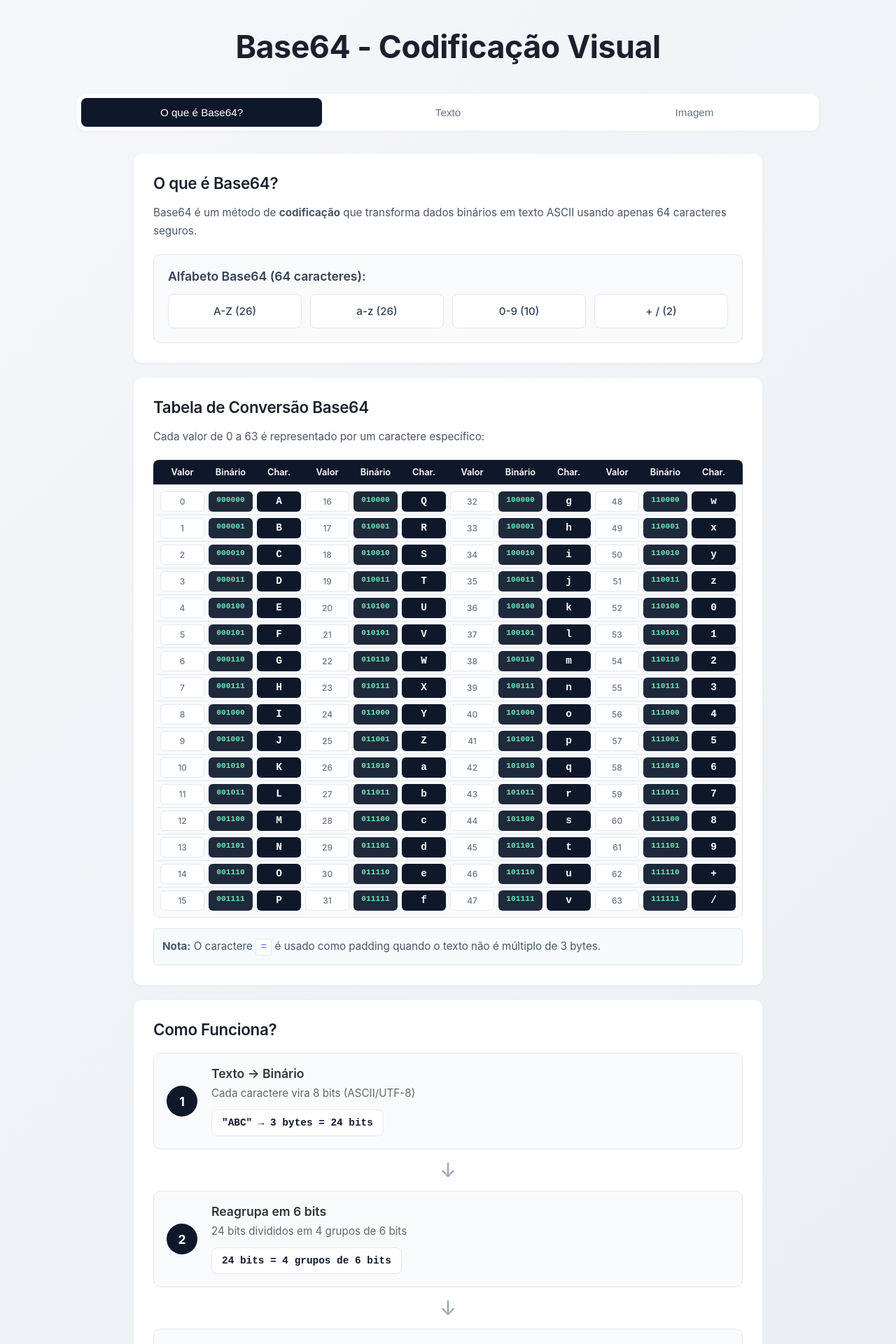
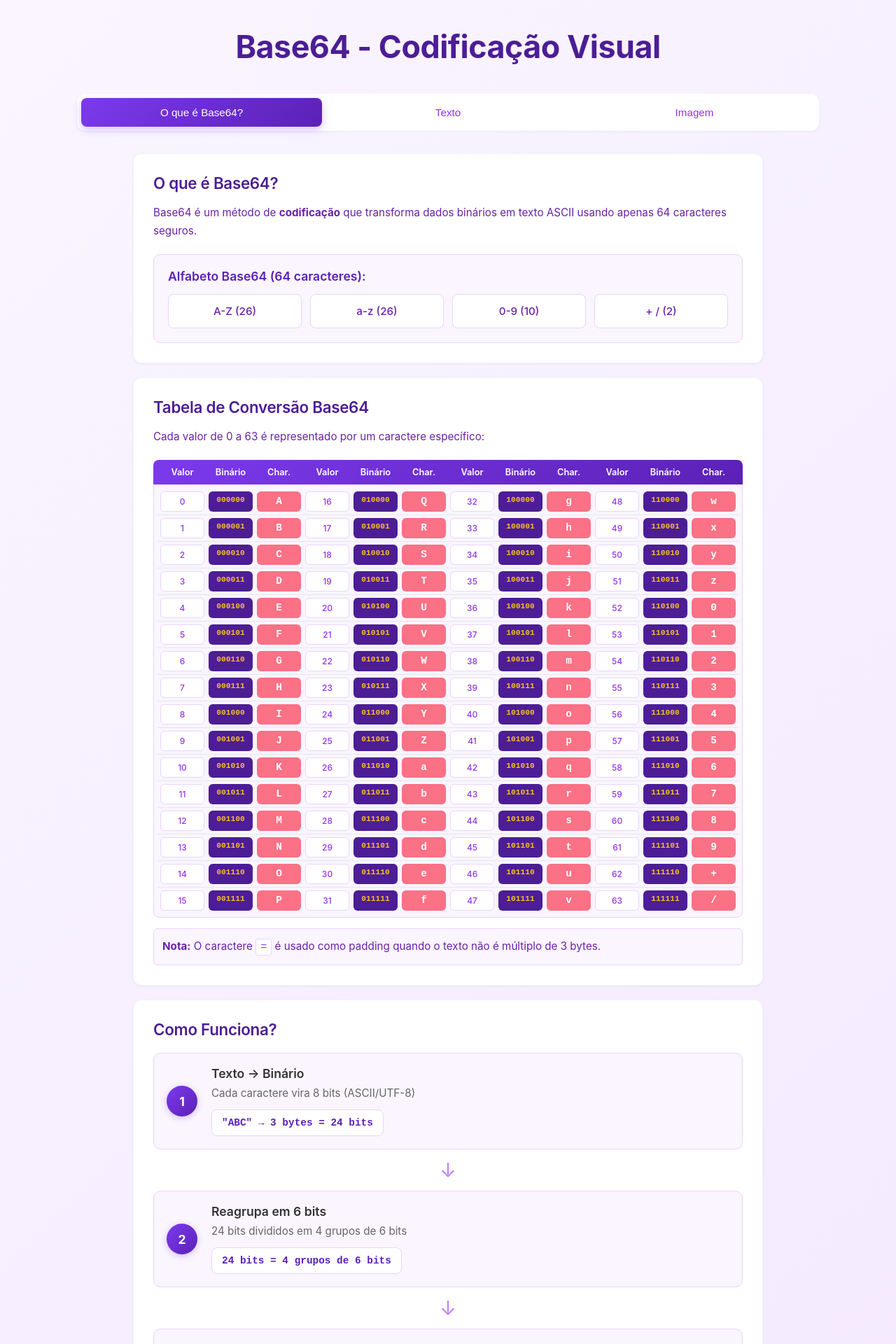
Before and after one commit to KennyS404/base64, a React (Vite) app: page / in a window 1280 px wide. Shown: the top 1920 px of the page at 70% size. Built offline with nearby package versions, Linux system fonts and the light colour scheme.

Commit message:
style: change color scheme to purple-violet with coral accents

```diff
--- a/src/App.css
+++ b/src/App.css
@@ -13,13 +13,13 @@
   font-size: 2.8rem;
   margin-bottom: 12px;
   font-weight: 700;
-  color: #1a202c;
+  color: #4c1d95;
   letter-spacing: -0.5px;
 }
 
 .header p {
   font-size: 1.05rem;
-  color: #64748b;
+  color: #7c3aed;
   font-weight: 400;
 }
 
@@ -38,7 +38,7 @@
   padding: 12px 20px;
   border: none;
   background: transparent;
-  color: #64748b;
+  color: #9333ea;
   font-size: 0.95rem;
   border-radius: 8px;
   cursor: pointer;
@@ -47,14 +47,14 @@
 }
 
 .tab:hover {
-  color: #334155;
-  background: #f8fafc;
+  color: #6b21a8;
+  background: #faf5ff;
 }
 
 .tab.active {
-  background: #0f172a;
+  background: linear-gradient(135deg, #7c3aed 0%, #5b21b6 100%);
   color: white;
-  box-shadow: 0 1px 2px rgba(0, 0, 0, 0.1);
+  box-shadow: 0 4px 12px rgba(124, 58, 237, 0.3);
 }
 
 .card {
@@ -67,7 +67,7 @@
 }
 
 .card h2 {
-  color: #1a202c;
+  color: #4c1d95;
   margin-bottom: 16px;
   font-size: 1.4rem;
   font-weight: 600;
@@ -75,7 +75,7 @@
 }
 
 .card h3 {
-  color: #334155;
+  color: #5b21b6;
   margin-bottom: 14px;
   font-size: 1.1rem;
   font-weight: 600;
@@ -83,7 +83,7 @@
 
 .card p {
   line-height: 1.7;
-  color: #475569;
+  color: #6b21a8;
   font-size: 0.95rem;
 }
 
@@ -95,9 +95,9 @@
 .alfabeto-base64 {
   margin-top: 20px;
   padding: 20px;
-  background: #f8fafc;
+  background: #faf5ff;
   border-radius: 10px;
-  border: 1px solid #e2e8f0;
+  border: 1px solid #e9d5ff;
 }
 
 .alfabeto-grid {
@@ -113,14 +113,15 @@
   border-radius: 8px;
   text-align: center;
   font-weight: 500;
-  color: #334155;
+  color: #6b21a8;
   font-size: 0.95rem;
-  border: 1px solid #e2e8f0;
+  border: 1px solid #e9d5ff;
   transition: all 0.2s ease;
 }
 
 .alfabeto-grid span:hover {
-  border-color: #cbd5e1;
+  border-color: #c084fc;
+  background: #faf5ff;
   transform: translateY(-1px);
 }
 
@@ -134,7 +135,7 @@
   grid-template-columns: repeat(12, 1fr);
   gap: 6px;
   padding: 10px;
-  background: #0f172a;
+  background: linear-gradient(135deg, #7c3aed 0%, #5b21b6 100%);
   color: white;
   border-radius: 8px 8px 0 0;
   font-weight: 600;
@@ -143,8 +144,8 @@
 }
 
 .tabela-body {
-  background: #f8fafc;
-  border: 1px solid #e2e8f0;
+  background: #faf5ff;
+  border: 1px solid #e9d5ff;
   border-radius: 0 0 8px 8px;
   padding: 5px;
 }
@@ -167,14 +168,14 @@
   text-align: center;
   border-radius: 6px;
   font-size: 0.75rem;
-  color: #64748b;
+  color: #9333ea;
   font-weight: 500;
-  border: 1px solid #e2e8f0;
+  border: 1px solid #e9d5ff;
 }
 
 .tabela-row .binario {
-  background: #1e293b;
-  color: #6ee7b7;
+  background: #4c1d95;
+  color: #fbbf24;
   padding: 6px 4px;
   text-align: center;
   border-radius: 6px;
@@ -184,7 +185,7 @@
 }
 
 .tabela-row .caractere {
-  background: #0f172a;
+  background: #fb7185;
   color: white;
   padding: 6px;
   text-align: center;
@@ -197,9 +198,9 @@
 .tabela-nota {
   margin-top: 15px;
   padding: 12px;
-  background: #f7fafc;
+  background: #faf5ff;
   border-radius: 6px;
-  border: 1px solid #e2e8f0;
+  border: 1px solid #e9d5ff;
   font-size: 0.95rem;
 }
 
@@ -208,8 +209,8 @@
   padding: 2px 6px;
   border-radius: 3px;
   font-family: 'Courier New', monospace;
-  color: #5a67d8;
-  border: 1px solid #e2e8f0;
+  color: #7c3aed;
+  border: 1px solid #e9d5ff;
 }
 
 .processo {
@@ -221,22 +222,23 @@
   align-items: center;
   gap: 20px;
   padding: 18px;
-  background: #f8fafc;
+  background: #faf5ff;
   border-radius: 10px;
   margin: 12px 0;
-  border: 1px solid #e2e8f0;
+  border: 1px solid #e9d5ff;
   transition: all 0.2s ease;
 }
 
 .passo:hover {
-  border-color: #cbd5e1;
+  border-color: #c084fc;
   transform: translateX(4px);
+  background: #f3e8ff;
 }
 
 .numero {
   width: 44px;
   height: 44px;
-  background: #0f172a;
+  background: linear-gradient(135deg, #7c3aed 0%, #5b21b6 100%);
   color: white;
   border-radius: 50%;
   display: flex;
@@ -245,6 +247,7 @@
   font-size: 1.1rem;
   font-weight: 700;
   flex-shrink: 0;
+  box-shadow: 0 2px 8px rgba(124, 58, 237, 0.3);
 }
 
 .desc h3 {
@@ -263,16 +266,16 @@
   border-radius: 8px;
   font-family: 'Courier New', monospace;
   font-size: 0.9rem;
-  color: #0f172a;
+  color: #5b21b6;
   font-weight: 600;
   display: inline-block;
-  border: 1px solid #e2e8f0;
+  border: 1px solid #e9d5ff;
 }
 
 .seta {
   text-align: center;
   font-size: 1.8rem;
-  color: #94a3b8;
+  color: #c084fc;
   margin: 8px 0;
 }
 
@@ -283,27 +286,28 @@
 
 .casos-uso li {
   padding: 14px 18px;
-  background: #f8fafc;
+  background: #faf5ff;
   border-radius: 8px;
   margin: 10px 0;
   font-size: 0.95rem;
-  color: #334155;
-  border: 1px solid #e2e8f0;
+  color: #5b21b6;
+  border: 1px solid #e9d5ff;
   position: relative;
   padding-left: 45px;
   transition: all 0.2s ease;
 }
 
 .casos-uso li:hover {
-  border-color: #cbd5e1;
+  border-color: #c084fc;
   transform: translateX(4px);
+  background: #f3e8ff;
 }
 
 .casos-uso li:before {
   content: "→";
   position: absolute;
   left: 18px;
-  color: #0f172a;
+  color: #7c3aed;
   font-weight: bold;
 }
 
@@ -311,25 +315,25 @@
   width: 100%;
   padding: 14px 16px;
   font-size: 1rem;
-  border: 1px solid #e2e8f0;
+  border: 1px solid #e9d5ff;
   border-radius: 8px;
   margin-bottom: 14px;
   font-family: inherit;
   transition: all 0.2s ease;
-  background: #f8fafc;
+  background: #faf5ff;
 }
 
 .input-texto:focus {
   outline: none;
-  border-color: #0f172a;
+  border-color: #7c3aed;
   background: white;
-  box-shadow: 0 0 0 3px rgba(15, 23, 42, 0.05);
+  box-shadow: 0 0 0 3px rgba(124, 58, 237, 0.1);
 }
 
 .btn-mostrar-processo {
   width: 100%;
   padding: 14px;
-  background: #0f172a;
+  background: linear-gradient(135deg, #7c3aed 0%, #5b21b6 100%);
   color: white;
   border: none;
   border-radius: 8px;
@@ -340,9 +344,9 @@
 }
 
 .btn-mostrar-processo:hover {
-  background: #1e293b;
+  background: linear-gradient(135deg, #6d28d9 0%, #4c1d95 100%);
   transform: translateY(-1px);
-  box-shadow: 0 4px 12px rgba(15, 23, 42, 0.15);
+  box-shadow: 0 4px 16px rgba(124, 58, 237, 0.4);
 }
 
 .processo-visual {
@@ -360,13 +364,13 @@
   align-items: center;
   gap: 10px;
   padding: 12px;
-  background: #f7fafc;
+  background: #faf5ff;
   border-radius: 6px;
-  border: 1px solid #e2e8f0;
+  border: 1px solid #e9d5ff;
 }
 
 .char-box {
-  background: #0f172a;
+  background: linear-gradient(135deg, #7c3aed 0%, #5b21b6 100%);
   color: white;
   padding: 10px 14px;
   border-radius: 8px;
@@ -374,10 +378,11 @@
   font-weight: 700;
   min-width: 55px;
   text-align: center;
+  box-shadow: 0 2px 8px rgba(124, 58, 237, 0.3);
 }
 
 .ascii-box {
-  background: #475569;
+  background: #fb7185;
   color: white;
   padding: 10px 14px;
   border-radius: 8px;
@@ -387,14 +392,14 @@
 
 .binario-box {
   background: white;
-  color: #1e293b;
+  color: #4c1d95;
   padding: 10px 14px;
   border-radius: 8px;
   font-family: 'Courier New', monospace;
   font-size: 0.95rem;
   font-weight: 600;
   flex: 1;
-  border: 1px solid #e2e8f0;
+  border: 1px solid #e9d5ff;
 }
 
 .seta-pequena {
@@ -404,21 +409,22 @@
 }
 
 .bits-completos {
-  background: #1e293b;
-  color: #6ee7b7;
+  background: #4c1d95;
+  color: #fbbf24;
   padding: 18px;
   border-radius: 10px;
   font-family: 'Courier New', monospace;
   font-size: 0.9rem;
   overflow-x: auto;
   word-break: break-all;
-  border: 1px solid #334155;
+  border: 1px solid #6b21a8;
 }
 
 .resultado {
-  background: linear-gradient(135deg, #0f172a 0%, #1e293b 100%);
+  background: linear-gradient(135deg, #7c3aed 0%, #5b21b6 100%);
   color: white;
   border: none;
+  box-shadow: 0 4px 16px rgba(124, 58, 237, 0.3);
 }
 
 .resultado h3 {
@@ -444,7 +450,7 @@
 
 .btn-copiar {
   background: white;
-  color: #0f172a;
+  color: #7c3aed;
   border: none;
   padding: 12px 28px;
   border-radius: 8px;
@@ -455,9 +461,9 @@
 }
 
 .btn-copiar:hover {
-  background: #f8fafc;
+  background: #faf5ff;
   transform: translateY(-1px);
-  box-shadow: 0 4px 12px rgba(0, 0, 0, 0.15);
+  box-shadow: 0 4px 12px rgba(124, 58, 237, 0.2);
 }
 
 .agrupamento-6bits {
@@ -469,7 +475,7 @@
 
 .grupo-6bits {
   background: white;
-  border: 2px solid #0f172a;
+  border: 2px solid #7c3aed;
   border-radius: 10px;
   padding: 12px;
   min-width: 110px;
@@ -479,12 +485,13 @@
 
 .grupo-6bits:hover {
   transform: translateY(-2px);
-  box-shadow: 0 4px 12px rgba(15, 23, 42, 0.15);
+  box-shadow: 0 4px 16px rgba(124, 58, 237, 0.3);
+  border-color: #5b21b6;
 }
 
 .grupo-label {
   font-size: 0.8rem;
-  color: #64748b;
+  color: #9333ea;
   font-weight: 600;
   margin-bottom: 8px;
   text-transform: uppercase;
@@ -494,12 +501,12 @@
 .grupo-binario {
   font-family: 'Courier New', monospace;
   font-size: 0.95rem;
-  color: #0f172a;
+  color: #4c1d95;
   font-weight: 700;
-  background: #f8fafc;
+  background: #faf5ff;
   padding: 10px;
   border-radius: 6px;
-  border: 1px solid #e2e8f0;
+  border: 1px solid #e9d5ff;
 }
 
 .conversao-base64 {
@@ -513,16 +520,17 @@
   align-items: center;
   gap: 14px;
   padding: 16px;
-  background: #f8fafc;
+  background: #faf5ff;
   border-radius: 10px;
-  border: 1px solid #e2e8f0;
+  border: 1px solid #e9d5ff;
   flex-wrap: wrap;
   transition: all 0.2s ease;
 }
 
 .linha-base64:hover {
-  border-color: #cbd5e1;
-  box-shadow: 0 2px 8px rgba(0, 0, 0, 0.05);
+  border-color: #c084fc;
+  box-shadow: 0 2px 8px rgba(124, 58, 237, 0.1);
+  background: #f3e8ff;
 }
 
 .grupo-info {
@@ -534,15 +542,15 @@
 
 .label-pequeno {
   font-size: 0.75rem;
-  color: #64748b;
+  color: #9333ea;
   font-weight: 600;
   text-transform: uppercase;
   letter-spacing: 0.5px;
 }
 
 .valor-binario {
-  background: #1e293b;
-  color: #6ee7b7;
+  background: #4c1d95;
+  color: #fbbf24;
   padding: 10px 14px;
   border-radius: 8px;
   font-family: 'Courier New', monospace;
@@ -553,7 +561,7 @@
 }
 
 .valor-decimal {
-  background: #475569;
+  background: #fb7185;
   color: white;
   padding: 10px 14px;
   border-radius: 8px;
@@ -565,7 +573,7 @@
 }
 
 .valor-base64 {
-  background: #0f172a;
+  background: linear-gradient(135deg, #7c3aed 0%, #5b21b6 100%);
   color: white;
   padding: 10px 14px;
   border-radius: 8px;
@@ -574,15 +582,16 @@
   font-weight: 700;
   min-width: 55px;
   text-align: center;
+  box-shadow: 0 2px 8px rgba(124, 58, 237, 0.3);
 }
 
 .padding-explicacao {
   margin-top: 16px;
   padding: 18px;
-  background: #fffbeb;
+  background: #fef3c7;
   border-left: 3px solid #f59e0b;
   border-radius: 8px;
-  color: #1e293b;
+  color: #78350f;
   font-size: 0.9rem;
   line-height: 1.7;
 }
@@ -602,7 +611,7 @@
   content: "→";
   position: absolute;
   left: 0;
-  color: #f39c12;
+  color: #d97706;
   font-weight: bold;
 }
 
@@ -616,17 +625,17 @@
   padding: 2px 6px;
   border-radius: 3px;
   font-family: 'Courier New', monospace;
-  color: #5a67d8;
-  border: 1px solid #e2e8f0;
+  color: #d97706;
+  border: 1px solid #fcd34d;
   font-weight: 600;
 }
 
 .explicacao-imagem {
-  background: #f8fafc;
+  background: #faf5ff;
   padding: 18px;
   border-radius: 10px;
   margin-top: 16px;
-  border: 1px solid #e2e8f0;
+  border: 1px solid #e9d5ff;
 }
 
 .diferenca {
@@ -640,17 +649,17 @@
   background: white;
   padding: 18px;
   border-radius: 10px;
-  border: 1px solid #e2e8f0;
+  border: 1px solid #e9d5ff;
   transition: all 0.2s ease;
 }
 
 .diferenca .item:hover {
-  border-color: #cbd5e1;
-  box-shadow: 0 2px 8px rgba(0, 0, 0, 0.05);
+  border-color: #c084fc;
+  box-shadow: 0 2px 8px rgba(124, 58, 237, 0.1);
 }
 
 .diferenca h4 {
-  color: #1a202c;
+  color: #4c1d95;
   margin-bottom: 10px;
   font-size: 0.95rem;
   font-weight: 600;
@@ -660,15 +669,15 @@
   width: 100%;
   padding: 14px;
   font-size: 0.95rem;
-  border: 2px dashed #cbd5e1;
+  border: 2px dashed #c084fc;
   border-radius: 10px;
   cursor: pointer;
-  background: #f8fafc;
+  background: #faf5ff;
   transition: all 0.2s ease;
 }
 
 .input-file:hover {
-  border-color: #0f172a;
+  border-color: #7c3aed;
   background: white;
 }
 
@@ -681,11 +690,11 @@
 }
 
 .data-url-explicacao {
-  background: #1e293b;
+  background: #4c1d95;
   padding: 18px;
   border-radius: 10px;
   margin-top: 16px;
-  border: 1px solid #334155;
+  border: 1px solid #6b21a8;
 }
 
 .parte-url {
@@ -699,21 +708,21 @@
 }
 
 .parte-url .label {
-  color: #fbbf24;
+  color: #fb7185;
   font-weight: 600;
   min-width: 100px;
   font-size: 0.85rem;
 }
 
 .parte-url code {
-  color: #6ee7b7;
+  color: #fbbf24;
   font-family: 'Courier New', monospace;
   font-size: 0.85rem;
   flex: 1;
 }
 
 .dados-preview {
-  color: #7dd3fc !important;
+  color: #c084fc !important;
 }
 
 .nota {
--- a/src/index.css
+++ b/src/index.css
@@ -6,9 +6,9 @@
 
 body {
   font-family: 'Inter', -apple-system, BlinkMacSystemFont, 'Segoe UI', Roboto, 'Helvetica Neue', Arial, sans-serif;
-  background: linear-gradient(135deg, #f5f7fa 0%, #e8ecf1 100%);
+  background: linear-gradient(135deg, #faf5ff 0%, #f3e8ff 100%);
   min-height: 100vh;
-  color: #1a202c;
+  color: #3730a3;
 }
 
 #root {
```
